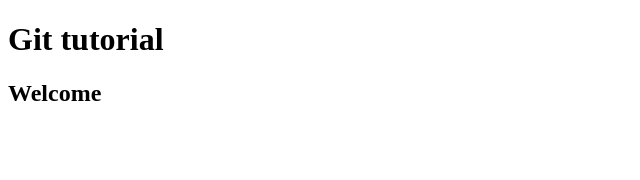
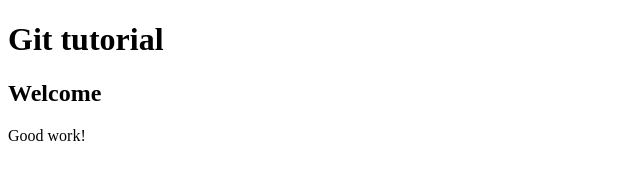
Before and after one commit to AritraKumarDas/git-sessions, a plain HTML site: page index.html in a window 1280 px wide. Shown: the full height of the page, 0-640 px from the left. Drawn offline with Linux system fonts and the light colour scheme.

Commit message:
index.html modified p tag added

```diff
--- a/index.html
+++ b/index.html
@@ -11,6 +11,7 @@
 <body>
     <h1>Git tutorial</h1>
     <h2>Welcome</h2>
+    <p>Good work!</p>
 
 </body>
 
```
